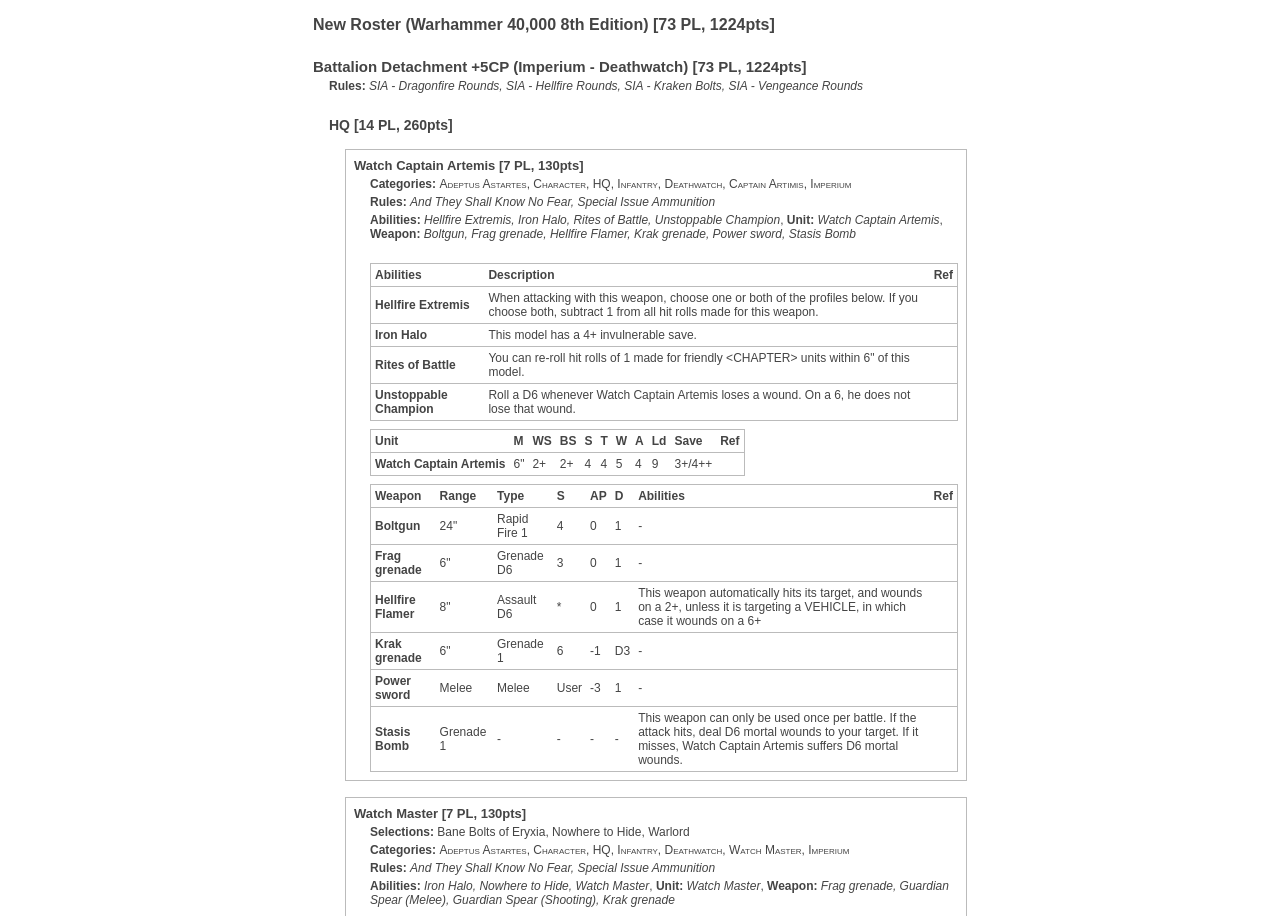
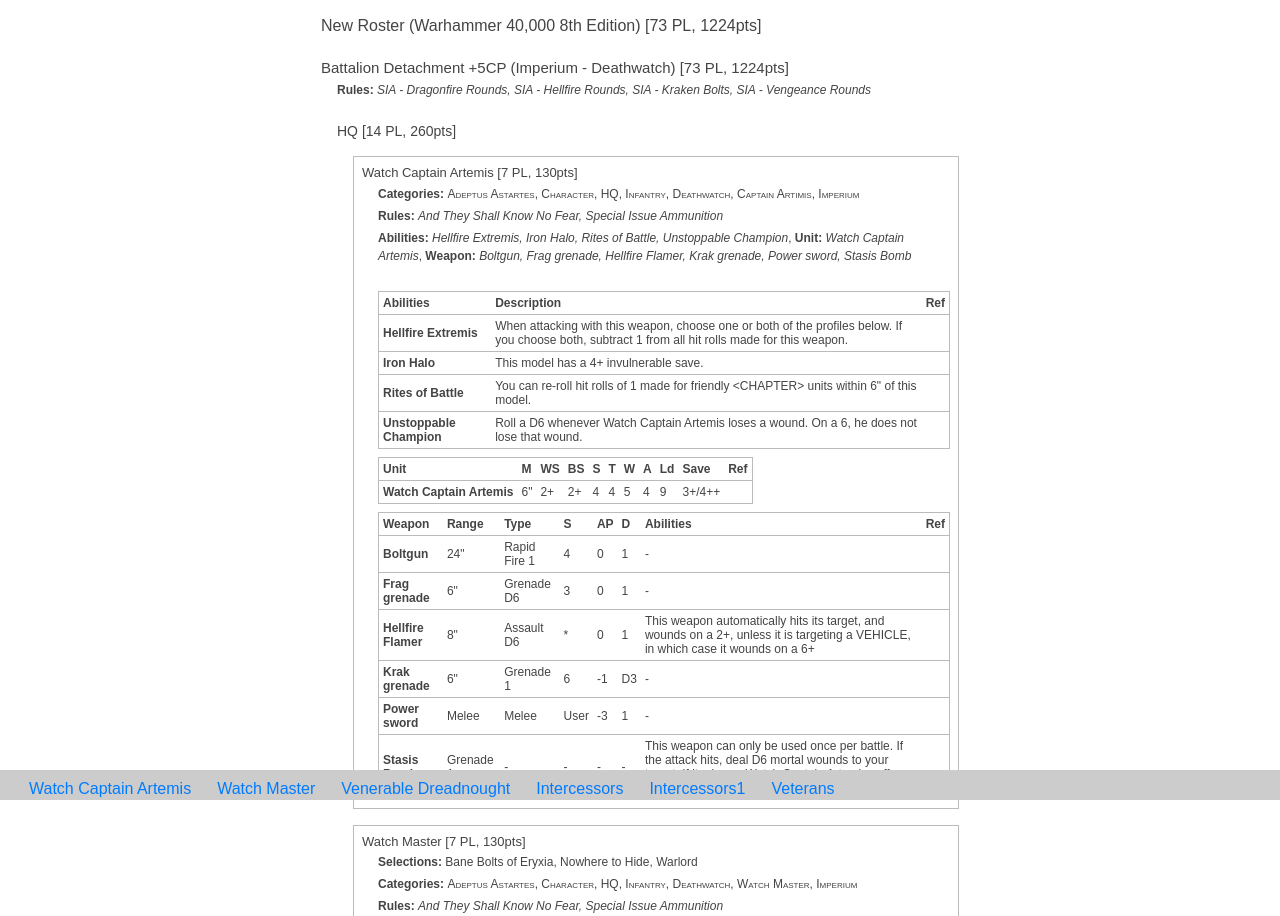
Before and after one commit to Vooders/bs-enhancer, a plain HTML site: page testFiles/testHtml.html in a window 1280 px wide. Shown: the top 916 px of the page. Drawn offline with nearby package versions, Linux system fonts and the light colour scheme.

Commit message:
refactor into funcitons

```diff
--- a/enhance.js
+++ b/enhance.js
@@ -1,6 +1,13 @@
 var categories = document.getElementsByClassName('category')
+
+const names = getNames()
+createNavContainer()
+createLinks(names)
+addBootstrap()
+styleNavContainer()
+
+function getNames () {
   var names = []
-
   for (let i = 0; i < categories.length; i++) {
     var units = categories.item(i).getElementsByClassName('rootselection')
 
@@ -11,7 +18,10 @@
       units[k].setAttribute('id', makeId(correctedName))
     }
   }
+  return names
+}
 
+function createNavContainer () {
   var div = document.createElement("div")
   div.id = 'nav'
   document.getElementsByClassName('battlescribe')[1].appendChild(div)
@@ -19,7 +29,9 @@
   var ul = document.createElement("ul")
   ul.setAttribute('id','nav-list')
   document.getElementById('nav').appendChild(ul)
+}
 
+function createLinks (names) {
   for (var i=0; i < names.length; i++) {
     var li = document.createElement("li")
     var link = document.createElement('a')
@@ -31,7 +43,9 @@
     li.appendChild(link)
     document.getElementById('nav-list').appendChild(link)
   }
+}
 
+function addBootstrap () {
   var cssId = 'bootstrap'
   if (!document.getElementById(cssId)) {
     var head  = document.getElementsByTagName('head')[0]
@@ -43,14 +57,17 @@
     link.media = 'all'
     head.appendChild(link)
   }
+}
 
+function styleNavContainer () {
   var nav = document.getElementById('nav')
-document.getElementById('nav').style.position = 'fixed'
-document.getElementById('nav').style.bottom = '0'
-document.getElementById('nav').style.left = '0'
-document.getElementById('nav').style.width = '100%'
-document.getElementById('nav').style.height = '30px'
-document.getElementById('nav').style.backgroundColor = '#ccc'
+  nav.style.position = 'fixed'
+  nav.style.bottom = '0'
+  nav.style.left = '0'
+  nav.style.width = '100%'
+  nav.style.height = '30px'
+  nav.style.backgroundColor = '#ccc'
+}
 
 function makeId (name) {
   return name.replace(/ /g, '_')
--- a/testFiles/testHtml.html
+++ b/testFiles/testHtml.html
@@ -1261,5 +1261,6 @@
             <p>Created with <a href="http://www.battlescribe.net">BattleScribe</a></p>
         </div>
     </body>
-    <script src="https://gitcdn.link/repo/Vooders/bs-enhancer/master/enhance.js"></script>
+    <!-- <script src="https://gitcdn.link/repo/Vooders/bs-enhancer/master/enhance.js"></script> -->
+    <script src="../enhance.js"></script>
 </html>
```
Lines whose indentation alone changed are shown as unchanged.
